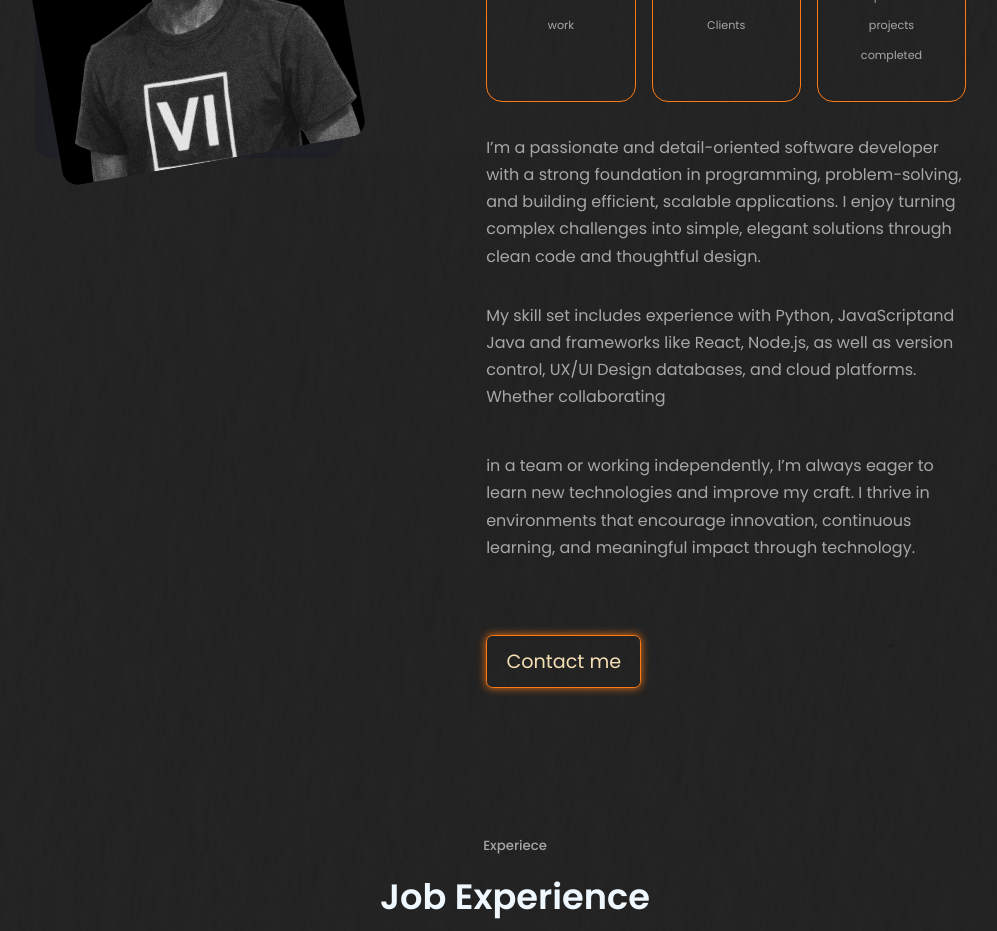
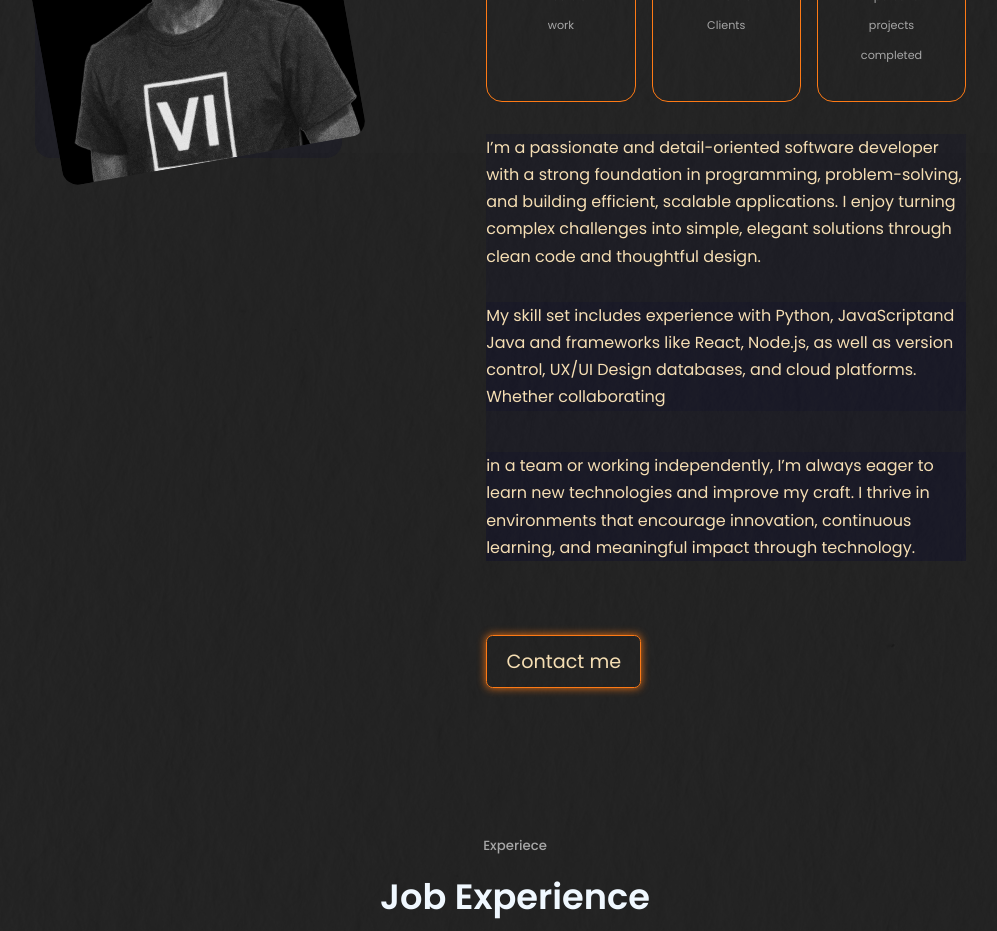
Before and after one commit to OwuorV/vinprofile, a React (Vite) app: page / in a window 1280 px wide. Shown: the part 1180-2111 px from the top of the page, without its empty margins (125-1122 px from the left). Built offline with nearby package versions, Linux system fonts and the light colour scheme.

Commit message:
background chnge on content paragraph

```diff
--- a/src/components/about/About.jsx
+++ b/src/components/about/About.jsx
@@ -34,6 +34,7 @@ const About = () => {
               <small>10 personal projects completed</small>
             </article>
           </div>
+
           <p>
             I’m a passionate and detail-oriented software developer with a
             strong foundation in programming, problem-solving, and building
--- a/src/components/about/about.css
+++ b/src/components/about/about.css
@@ -62,7 +62,8 @@
 }
 .about_content p {
   margin: 2rem 0 2.6rem;
-  color: var(--color-light);
+  color: wheat;
+  background: rgb(10, 12, 45, 0.2);
 }
 @media screen and (max-width: 1024px) {
   .about_container {
```
